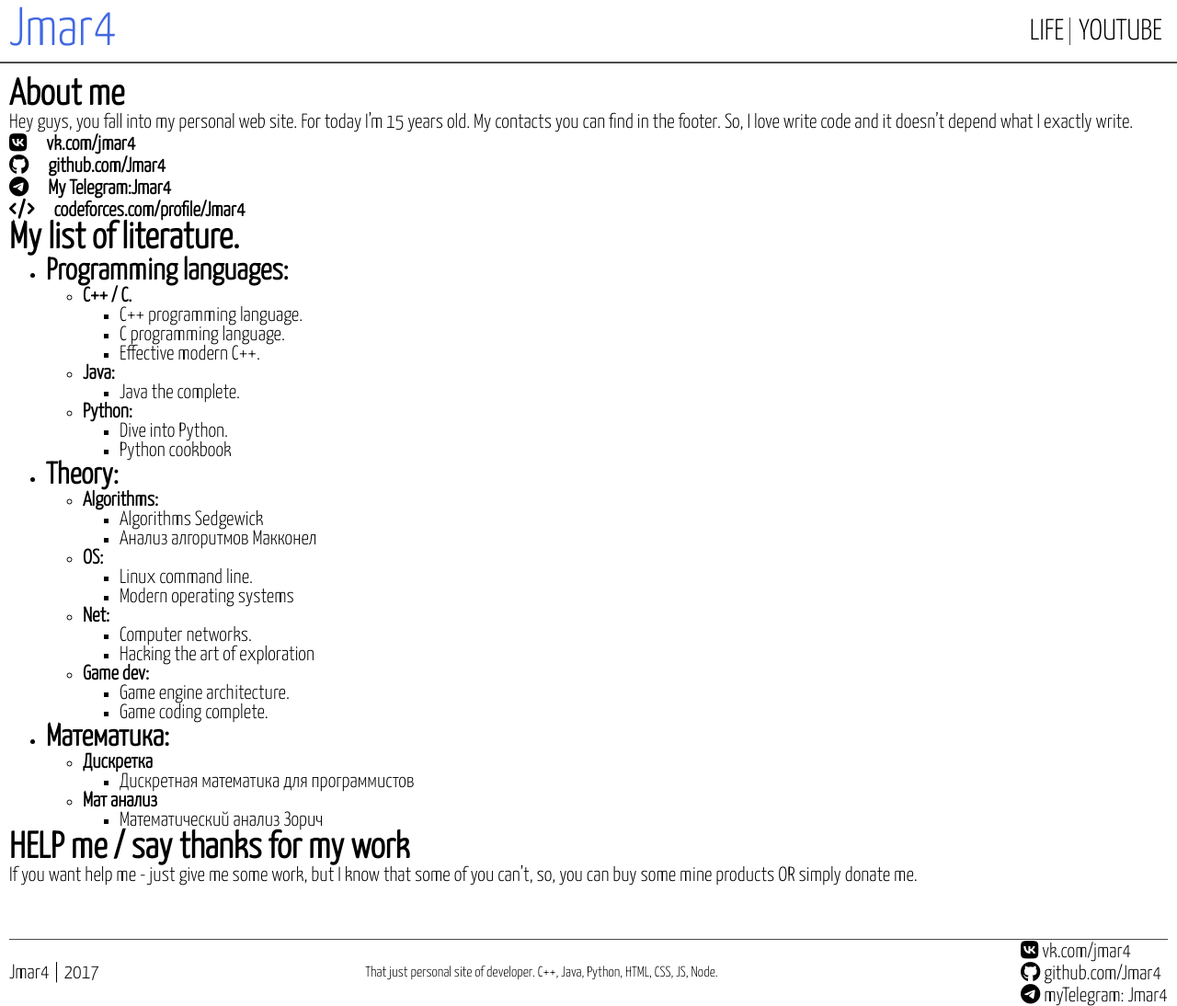
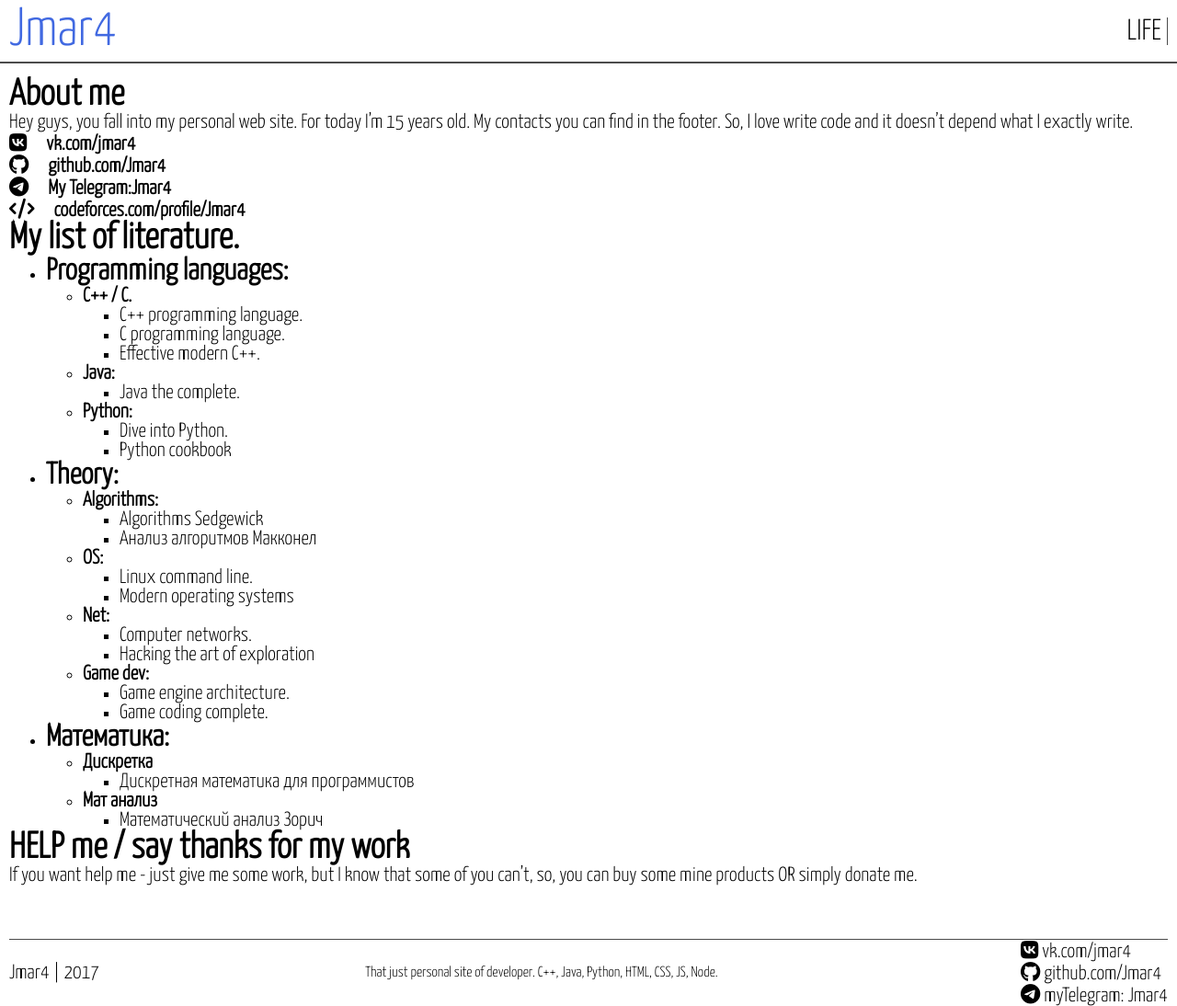
Before and after one commit to Jmar4/Jmar4.github.io, a Jekyll site: the page built from index.md, in a window 1280 px wide. Shown: the whole page at 92% size. Built offline with Jekyll 4.4.1, drawn with Linux system fonts in a browser that asks for light colours; nearby versions of some CDN libraries; our own code applies the rules of GitHub Pages for plain Markdown files.

Commit message:
Update header.html

```diff
--- a/_includes/header.html
+++ b/_includes/header.html
@@ -7,7 +7,6 @@
 	<nav id="headerNav">
 		<ul>
 			<li><a href="/life">life</a></li>
-			<li><a href="/youtube">youtube</a></li>
 		</ul>
 	</nav>
 </header>
```
